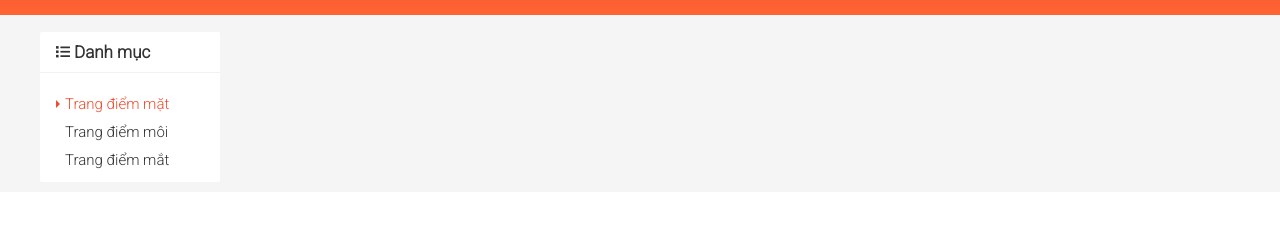
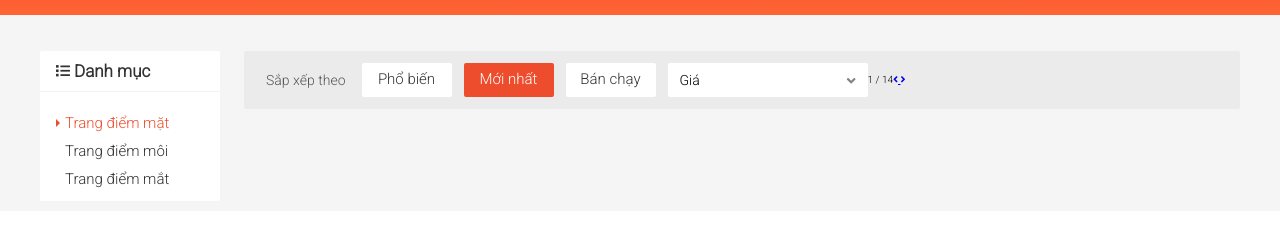
Before and after one commit to philapulga10/shoppe-ui, a plain HTML site: page index.html in a window 1280 px wide. Shown: the part 105-330 px from the top of the page. Drawn offline with nearby package versions, Linux system fonts and the light colour scheme.

Commit message:
dung khung - sap xep, loc san pham va css - sap xep, loc san pham - phan 1

```diff
--- a/assets/css/base.css
+++ b/assets/css/base.css
@@ -113,7 +113,7 @@ html {
   outline: none;
   cursor: pointer;
   color: var(--text-color);
-  display: flex;
+  display: inline-flex;
   justify-content: center;
   align-items: center;
   padding: 0 12px;
@@ -146,3 +146,26 @@ html {
   background-color: #c3c3c3;
   color: #949494;
 }
+
+/* Selection */
+.select-input {
+  display: flex;
+  justify-content: space-between;
+  align-items: center;
+  height: 34px;
+  padding: 0 12px;
+  border-radius: 2px;
+  background-color: var(--white-color);
+  min-width: 200px;
+}
+
+.select-input__label {
+  font-size: 1.4rem;
+}
+
+.select-input__icon {
+  font-size: 1.4rem;
+  color: rgb(131, 131, 131);
+  position: relative;
+  top: 1px;
+}
--- a/assets/css/main.css
+++ b/assets/css/main.css
@@ -538,8 +538,6 @@
   cursor: default;
 }
 
-
-
 .header__cart-list::after {
   content: "";
   position: absolute;
@@ -859,6 +857,10 @@
   background-color: #F5F5F5;
 }
 
+.app__content {
+  padding-top: 36px;
+}
+
 .category {
   background-color: var(--white-color);
   border-radius: 2px;
@@ -872,6 +874,7 @@
   display: flex;
   align-items: center;
   border-bottom: 1px solid rgba(0, 0, 0, 0.05);
+  margin-top: 0;
 }
 
 .category__heading-icon {
@@ -918,3 +921,29 @@
   /* % của chính nó */
   transform: translateY(-50%);
 }
+
+/* Home sort + filter */
+.home-filter {
+  display: flex;
+  background-color: rgba(0, 0, 0, 0.04);
+  align-items: center;
+  padding: 12px 22px;
+  border-radius: 2px;
+}
+
+.home-filter__page {
+  display: flex;
+  align-items: center;
+}
+
+.home-filter__label {
+  font-size: 1.4rem;
+  color: #555;
+  margin-right: 16px;
+}
+
+.home-filter__btn {
+  margin-right: 12px;
+  min-width: 90px;
+  background-color: var(--white-color);
+}
--- a/index.html
+++ b/index.html
@@ -253,7 +253,7 @@
     </header>
     <div class="app__container">
       <div class="grid">
-        <div class="grid__row">
+        <div class="grid__row app__content">
           <div class="grid__column-2">
             <nav class="category">
               <h3 class="category__heading">
@@ -273,7 +273,33 @@
               </ul>
             </nav>
           </div>
-          <div class="grid__column-10"></div>
+          <div class="grid__column-10">
+            <div class="home-filter">
+              <span class="home-filter__label">Sắp xếp theo</span>
+              <button class="btn home-filter__btn">Phổ biến</button>
+              <button class="btn home-filter__btn btn--primary">Mới nhất</button>
+              <button class="btn home-filter__btn">Bán chạy</button>
+              <div class="select-input">
+                <span class="select-input__label">Giá</span>
+                <i class="select-input__icon fas fa-angle-down"></i>
+              </div>
+              <div class="home-filter__page">
+                <span class="home-filter__page-num">
+                  <span class="home-filter__page-current">1</span>
+                  /
+                  14
+                </span>
+                <div class="home-filter__page-control">
+                  <a href="#" class="home-filter__page-btn">
+                    <i class="fas fa-angle-left"></i>
+                  </a>
+                  <a href="#" class="home-filter__page-btn">
+                    <i class="fas fa-angle-right"></i>
+                  </a>
+                </div>
+              </div>
+            </div>
+          </div>
         </div>
       </div>
     </div>
```
